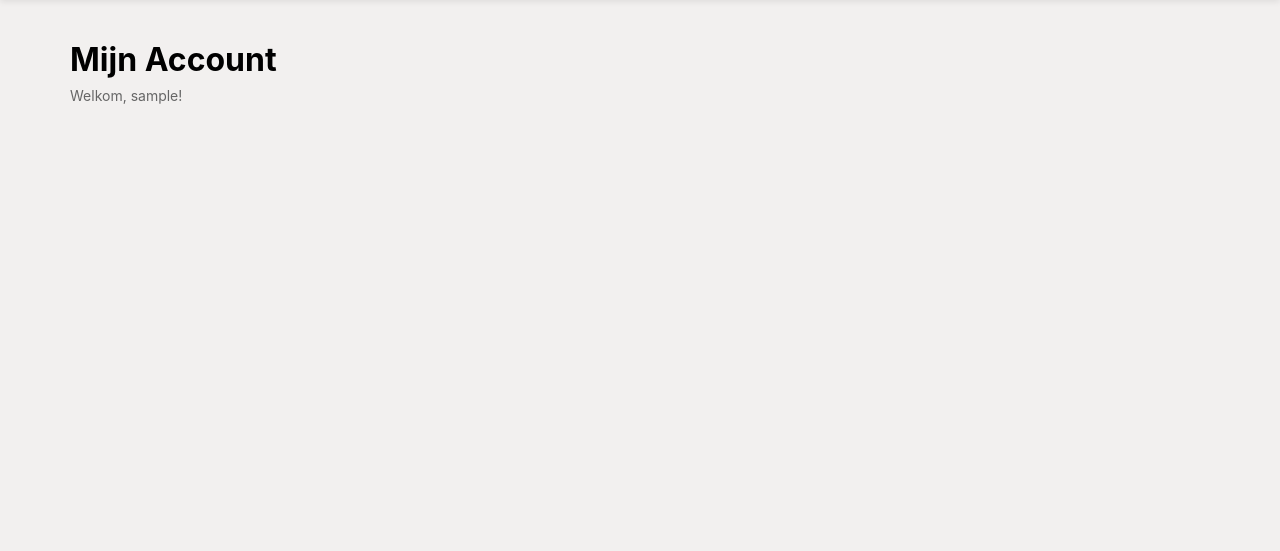
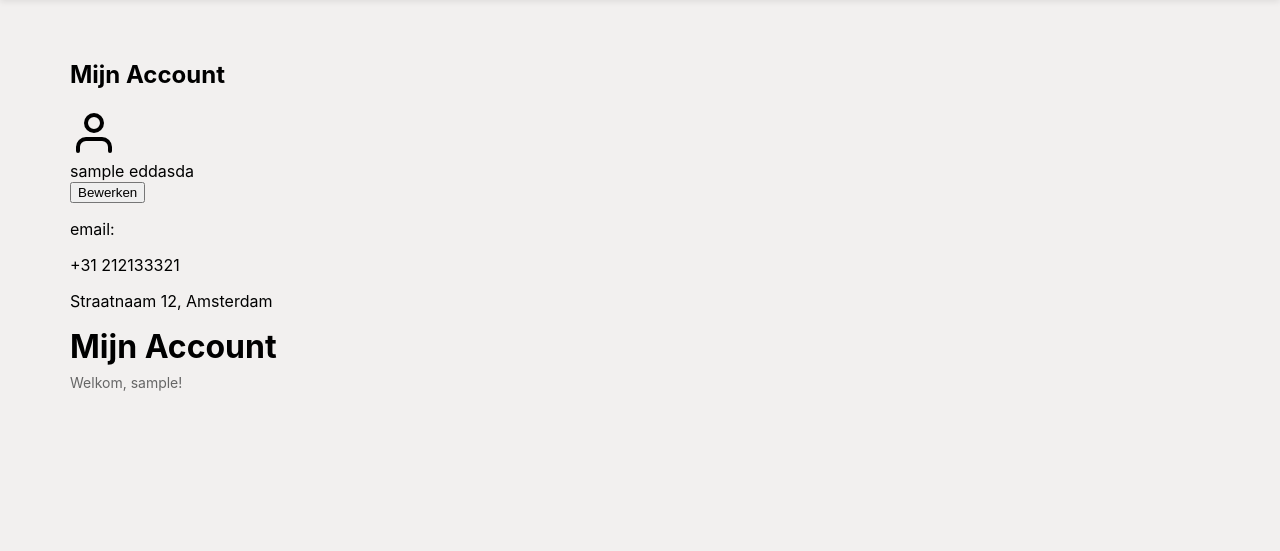
Before and after one commit to roc-ica/l10-pro-1-gezondheidsmeter-cornelis, a PHP site: page /pages/account.php in a window 1280 px wide. Shown: the part 65-616 px from the top of the page. Run offline with PHP 8.4, Linux system fonts and the light colour scheme; the visitor is signed in with stand-in values (Sample User, id 1).

Commit message:
feat: Enhance account page layout with identity bar and user details section

```diff
--- a/pages/account.php
+++ b/pages/account.php
@@ -11,6 +11,7 @@ $username = $_SESSION['username'] ?? 'Gebruiker';
 ?>
 <!DOCTYPE html>
 <html lang="nl">
+
 <head>
     <meta charset="UTF-8">
     <meta name="viewport" content="width=device-width, initial-scale=1.0">
@@ -19,10 +20,42 @@ $username = $_SESSION['username'] ?? 'Gebruiker';
     <link rel="manifest" href="/manifest.json">
     <link rel="apple-touch-icon" href="/assets/images/icons/gm192x192.png">
 </head>
+
 <body class="auth-page">
     <?php include __DIR__ . '/../components/navbar.php'; ?>
 
+
     <div class="dashboard-container">
+        <div class="identity-bar">
+            <h2>Mijn Account</h2>
+            <div class="identity-card">
+
+                <div class="identity-info1">
+                   <div class="identity-details">
+                     <div class="identity-icon">
+                        <svg xmlns="http://www.w3.org/2000/svg" width="48" height="48" viewBox="0 0 24 24" fill="none" stroke="currentColor" stroke-width="2" stroke-linecap="round" stroke-linejoin="round">
+                            <path d="M20 21v-2a4 4 0 0 0-4-4H8a4 4 0 0 0-4 4v2"></path>
+                            <circle cx="12" cy="7" r="4"></circle>
+                        </svg>
+                    </div>
+                    <div class="identity-username">
+                        <?= htmlspecialchars($username) ?>
+                                     eddasda
+                    </div>
+                   </div>
+                    <div class="identity-button">
+                        <button>Bewerken</button>
+                    </div>
+                </div>
+                <div class="identity-info2">
+                    <p>email:<php></php></p>
+                    <p>+31 212133321</p>
+                    <p>Straatnaam 12, Amsterdam</p>
+                </div>
+
+            </div>
+        </div>
+
         <div class="dashboard-header">
             <div class="dashboard-header-left">
                 <h1>Mijn Account</h1>
@@ -34,4 +67,5 @@ $username = $_SESSION['username'] ?? 'Gebruiker';
     <?php include __DIR__ . '/../components/footer.php'; ?>
     <script src="/js/pwa.js"></script>
 </body>
+
 </html>
```
